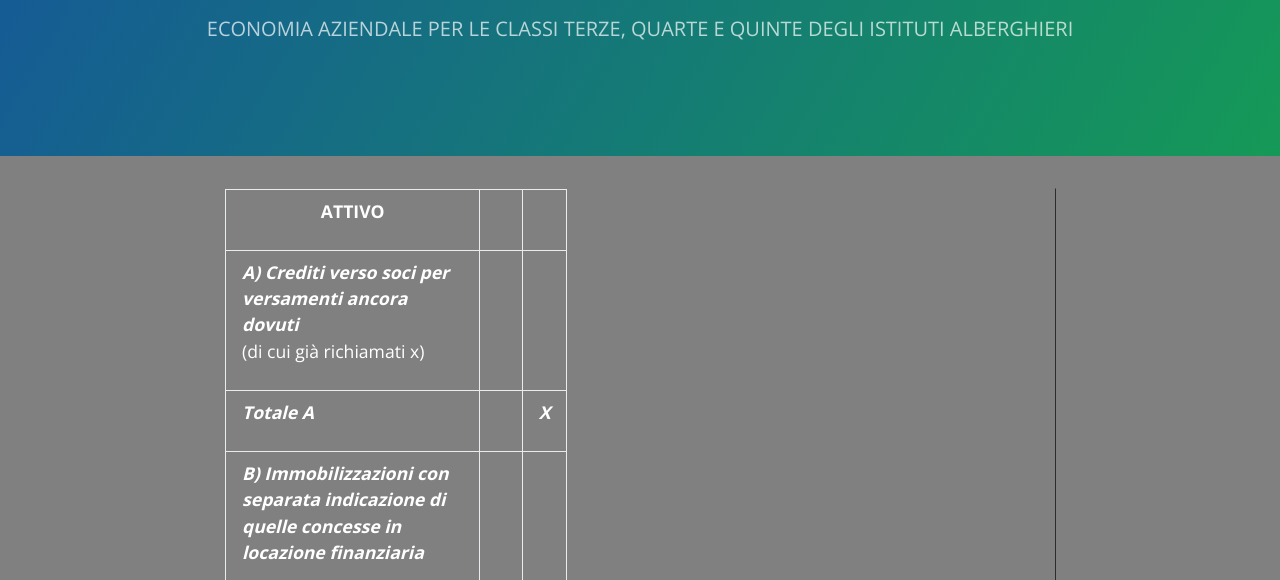
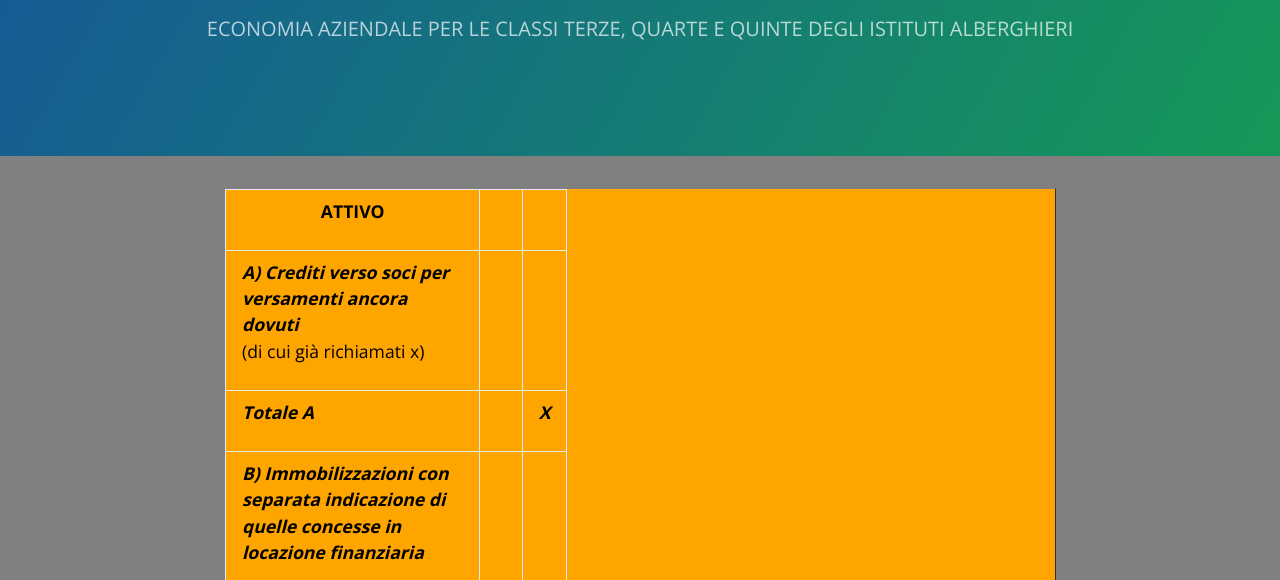
Before and after one commit to economiaaziendale/economiaaziendale.github.io, a plain HTML site: page index.html in a window 1280 px wide. Shown: the part 161-741 px from the top of the page. Drawn offline with nearby package versions, Linux system fonts and the light colour scheme.

Commit message:
Update index.html

```diff
--- a/index.html
+++ b/index.html
@@ -22,6 +22,10 @@
   div       {display:block; color:lightblue; }
   .centered {text-align: center; }
   .black {color:darkblue;}
+
+  .tableclassic {
+  color:black;
+  background:orange;}
 </style>
 
   <body>
@@ -45,7 +49,7 @@
 
 
 
-  <table border="1" cellspacing="0" cellpadding="0">
+  <table class="tableclassic" border="1" cellspacing="0" cellpadding="0">
   <tr>
     <td width="231" valign="top"><p align="center"><strong>ATTIVO</strong></p></td>
     <td width="19" valign="top"><p>&nbsp;</p></td>
```
